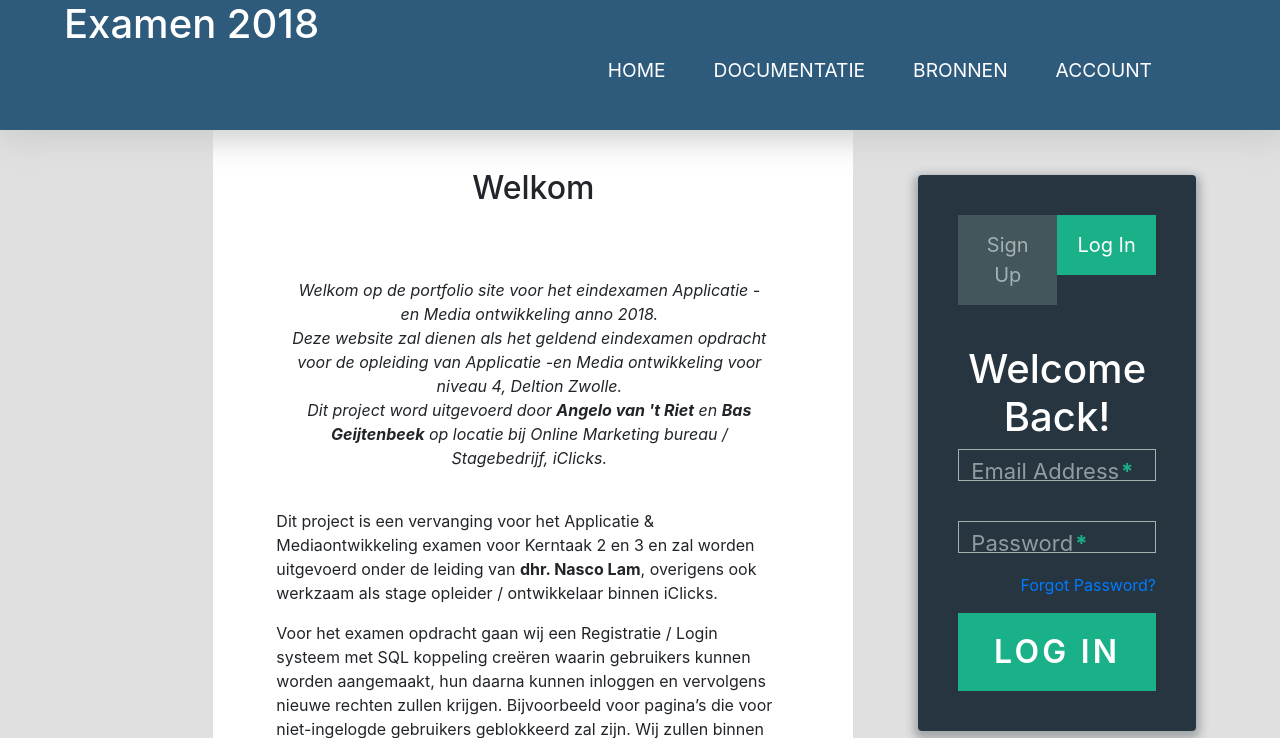
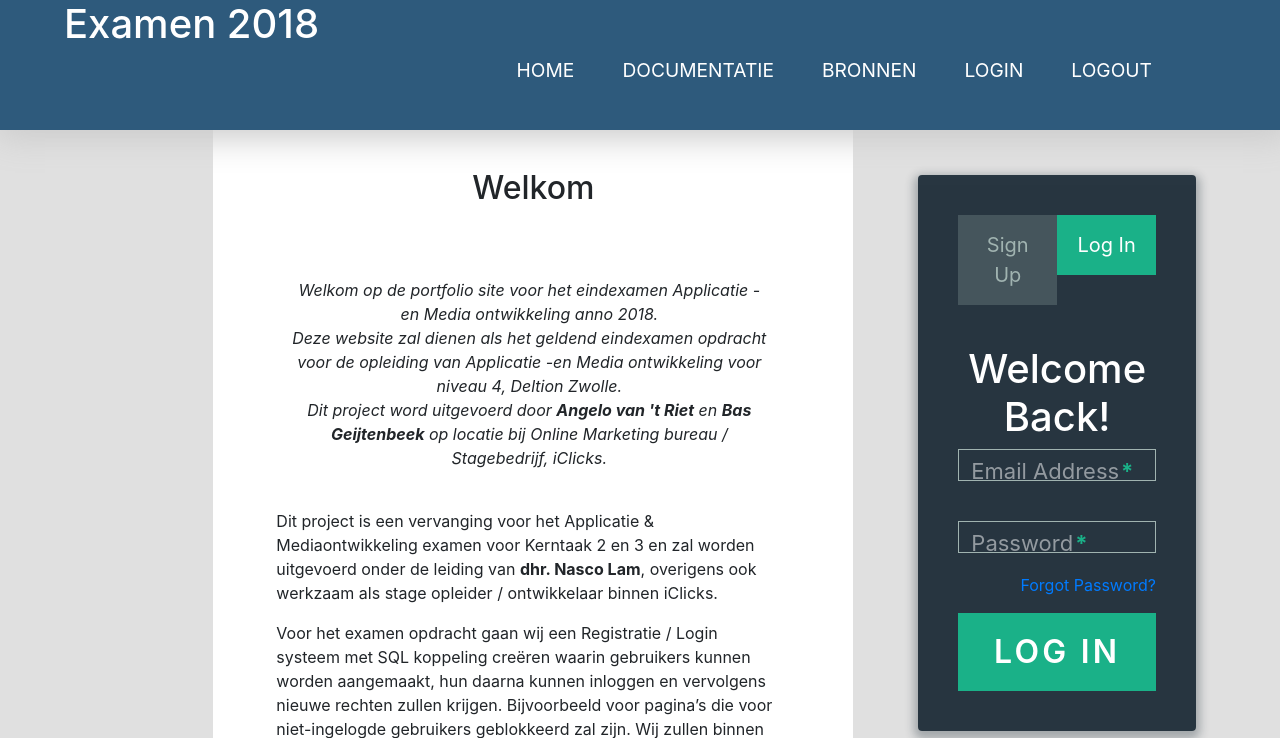
Before and after one commit to Rocketmayn/Examen2018, a PHP site: page /AppExamen2018/index.php in a window 1280 px wide. Shown: the top 738 px of the page. Run offline with PHP 8.4, Linux system fonts and the light colour scheme; some libraries are stand-ins or nearby versions.

Commit message:
dynamische knop

```diff
--- a/Examen2018/php/header.php
+++ b/Examen2018/php/header.php
@@ -6,7 +6,12 @@
       <li><a class="menu-link active" href="index.php">Home</a></li>
       <li><a class="menu-link" href="pages/documentatie.php">Documentatie</a></li>
       <li><a class="menu-link" href="#">Bronnen</a></li>
-      <li><a class="menu-link" href="php/profile.php">Account</a></li>
+      <li class="menu-link"><a href="../Examen2018/registration/login.php">Login</a></li>
+      <li class="menu-link"><?php  if (isset($_SESSION['id'])) {
+        echo '<a href="login.php?action=logout" style="text-decoration:none">Logout</a>';
+      }else{
+        echo '<a href="login.php" style="text-decoration: none">Logout</a>';
+      } ?></li>
     </ul>
   </nav>
   <label for="nav-toggle" class="nav-toggle-label">
```
